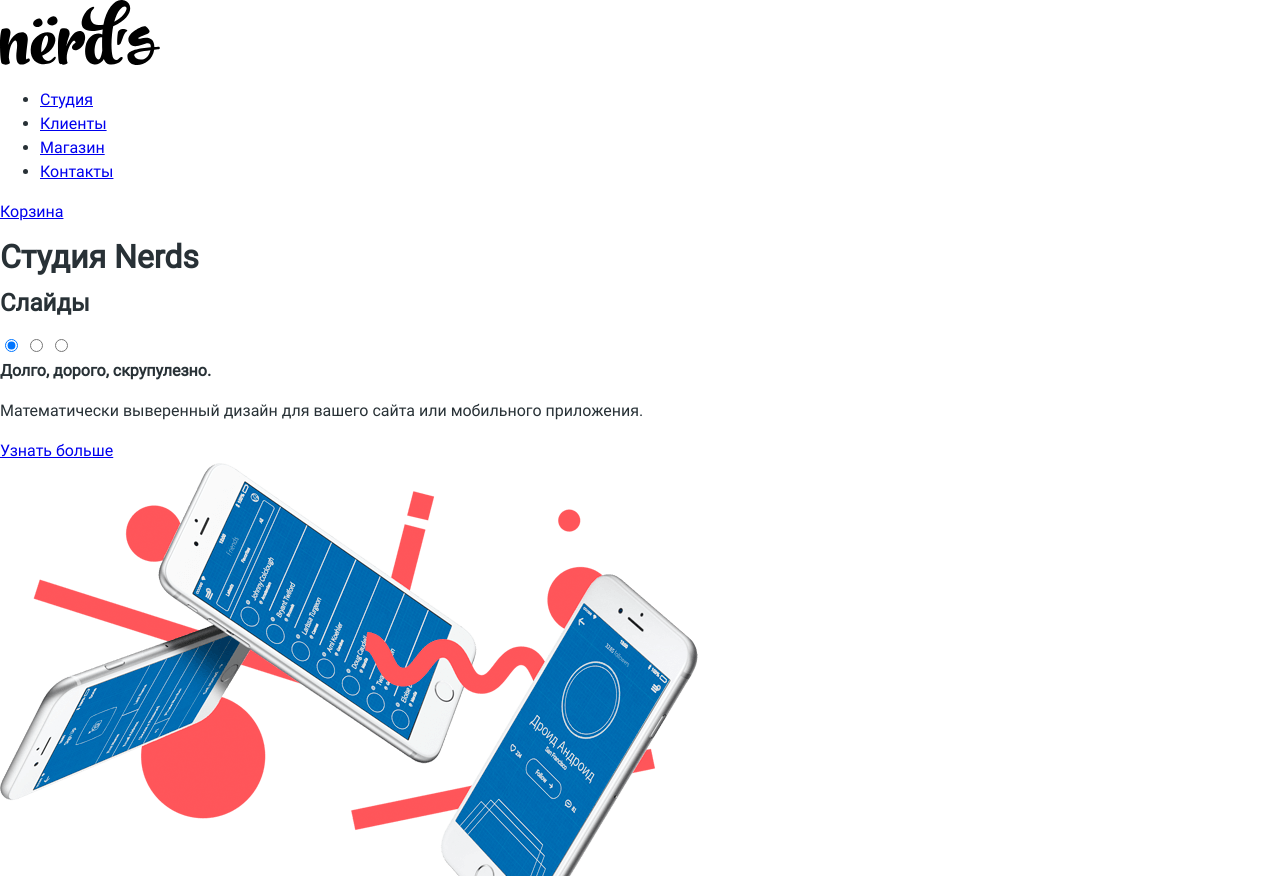
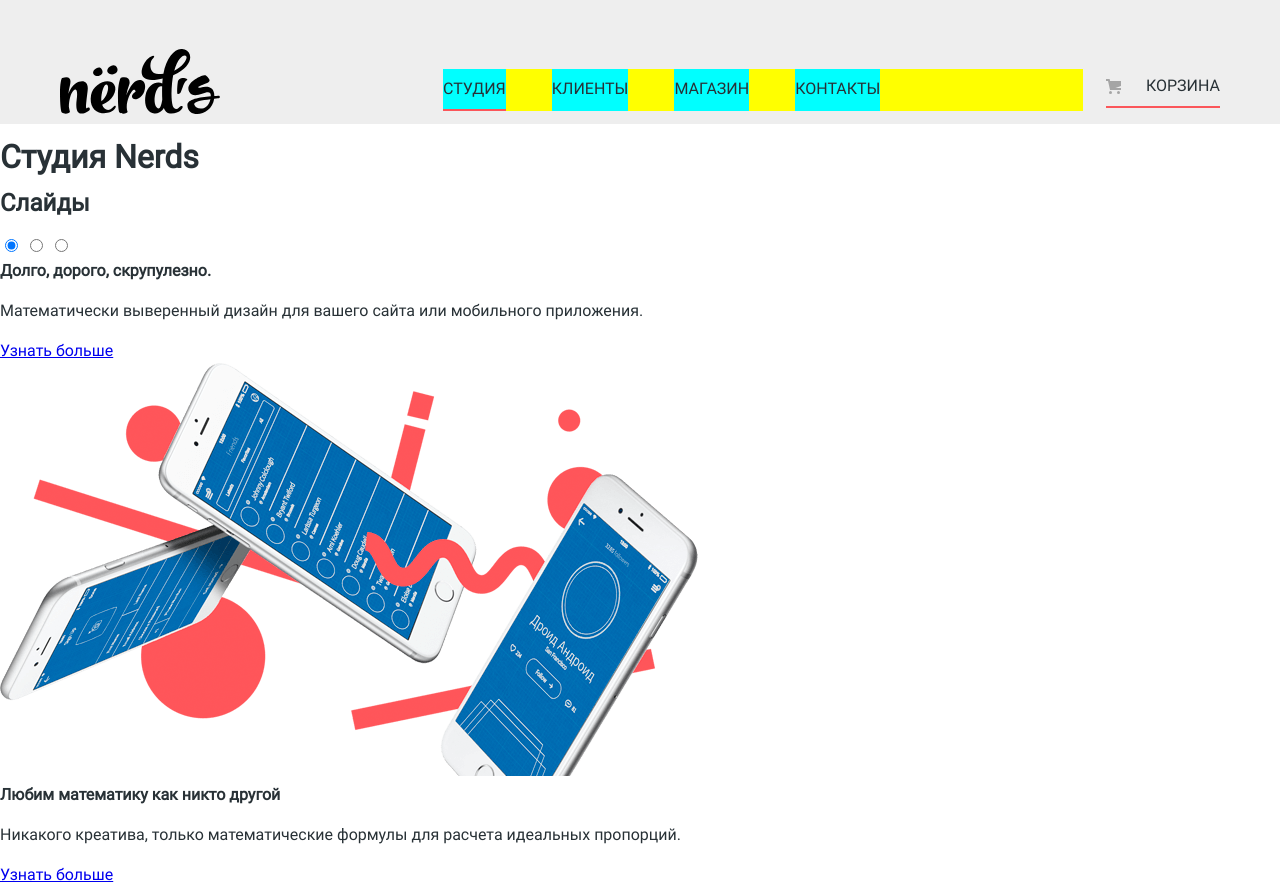
Before and after one commit to Raih07/189468-nerds, a plain HTML site: page index.html in a window 1280 px wide. Shown: the top 882 px of the page. Drawn offline with Linux system fonts and the light colour scheme.

Commit message:
не полностью оформил шапку

```diff
--- a/css/style.css
+++ b/css/style.css
@@ -8,7 +8,7 @@
 }
 
 body    {
-    min-width: 1160px;
+    min-width: 1180px;
     margin: 0;
     padding: 0;
     font-size: 16px;
@@ -17,3 +17,119 @@ body    {
     color: #283136;
     background-color: white;
 }
+
+.container {
+    width: 1160px;
+    margin: 0 auto;
+}
+/*можно слить вверх и низ*/
+.main-header .container {
+	display: flex;
+	align-items: center;
+	justify-content: space-between;
+}
+.main-header    {
+    padding-top: 49px;
+	line-height: 30px;
+    color: #283136;
+    background-color: #eeeeee;
+
+}
+
+.header-logo img    {
+    width: 160px;
+    height: 65px;
+}
+
+.header-logo:hover img    {
+    opacity: 0.8;
+}
+
+.header-logo.active img    {
+    opacity: 0.3;
+}
+
+.main-nav ul    {
+    margin: 0;
+	margin-left: 200px;
+	margin-top: 7px;
+    padding: 0;
+    list-style: none;
+	display: flex;
+	flex-wrap: wrap;
+
+	width: 640px;
+	background-color: yellow;
+}
+
+.main-nav li    {
+    text-transform: uppercase;
+	/*flex-grow: 1;*/
+	background-color: aqua;
+	margin-right: 46px;
+	/*float: left;*/
+	/*margin-right: 46px;*/
+
+
+}
+
+.main-nav li:last-child {
+	margin-right: 0;
+}
+.main-nav a    {
+	display: inline-block;
+	padding-bottom: 5px;
+	padding-top: 5px;
+	font-weight: 500;
+    text-decoration: none;
+    color: #283136;
+}
+
+.main-nav a:hover   {
+    color: #fb565a;
+}
+
+.main-nav a:active	{
+	color: rgba(0, 0, 0, 0.3);
+}
+
+.main-nav a.active {
+	border-bottom: 2px solid #fb565a;
+}
+
+.basket {
+	font-weight: 500;
+	text-decoration: none;
+	text-transform: uppercase;
+	display: inline-block;
+	padding-bottom: 5px;
+	padding-top: 5px;
+	color: #283136;
+
+
+}
+
+.basket::before {
+	content: "";
+	display: inline-block;
+	min-height: 15px;
+	min-width: 15px;
+	margin-right: 25px;
+	vertical-align: middle;
+	background-image: url("../img/cart-icon.svg");
+	opacity: 0.3;
+	background-repeat: no-repeat;
+	background-position: center;
+}
+
+.basket:hover   {
+    color: #fb565a;
+}
+
+.basket:active	{
+	color: rgba(0, 0, 0, 0.3);
+}
+
+.basket.active {
+	border-bottom: 2px solid #fb565a;
+}
--- a/index.html
+++ b/index.html
@@ -7,27 +7,29 @@
     </head>
     <body>
         <header class="main-header">
+			<div class="container">
             <a class="header-logo">
                 <img src="img/nerds-logo.svg" width="160" height="65" alt="Логотип студии Nerd's">
             </a>
             <nav class="main-nav">
                 <ul class="site-nav">
-                    <li><a href="#">Студия</a></li>
+                    <li><a href="#" class="active">Студия</a></li>
                     <li><a href="#">Клиенты</a></li>
                     <li><a href="catalog.html">Магазин</a></li>
                     <li><a href="#">Контакты</a></li>
                 </ul>
             </nav>
-            <a class="basket" href="#">Корзина</a>
+            <a class="basket active" href="#">Корзина</a>
+		</div>
         </header>
 
         <main>
             <h1 class="visually-hidden">Студия Nerds</h1>
             <section class="slider-gallery">
                 <h2 class="visually-hidden">Слайды</h2>
-                <input type="radio" id="btn-1" checked>
-                <input type="radio" id="btn-2">
-                <input type="radio" id="btn-3">
+                <input type="radio" name="toggle" id="btn-1" checked>
+                <input type="radio" name="toggle" id="btn-2">
+                <input type="radio" name="toggle" id="btn-3">
                 <div class="slide-controls">
                     <label for="btn-1"></label>
                     <label for="btn-2"></label>
@@ -133,10 +135,10 @@
             </section>
 
             <section class="logos">
-                <h2 class="visually-hidden">Наши клиенты</h2>
+                <h2 class="visually-hidden">Наши партнеры</h2>
                 <ul class="logos-list">
                     <li class="logo-item academy">
-                        <a href="#"><img src="img/logo-1.png" width="199" height="68" alt="html academy"></a>
+                        <a href="https://htmlacademy.ru/intensive/htmlcss"><img src="img/logo-1.png" width="199" height="68" alt="html academy"></a>
                     </li>
                     <li class="logo-item borodinski">
                         <a href="#"><img src="img/logo-2.png" width="209" height="90" alt="barbershop borodinski"></a>
```
